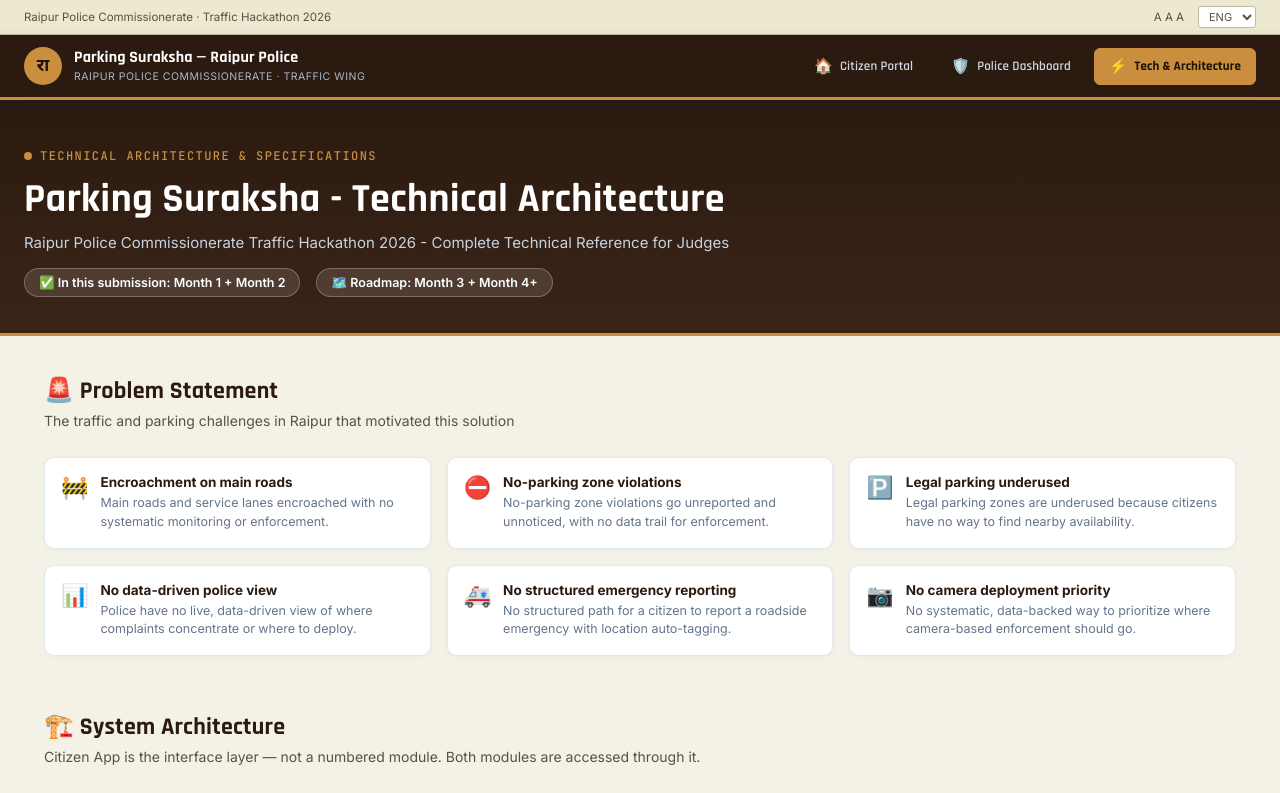
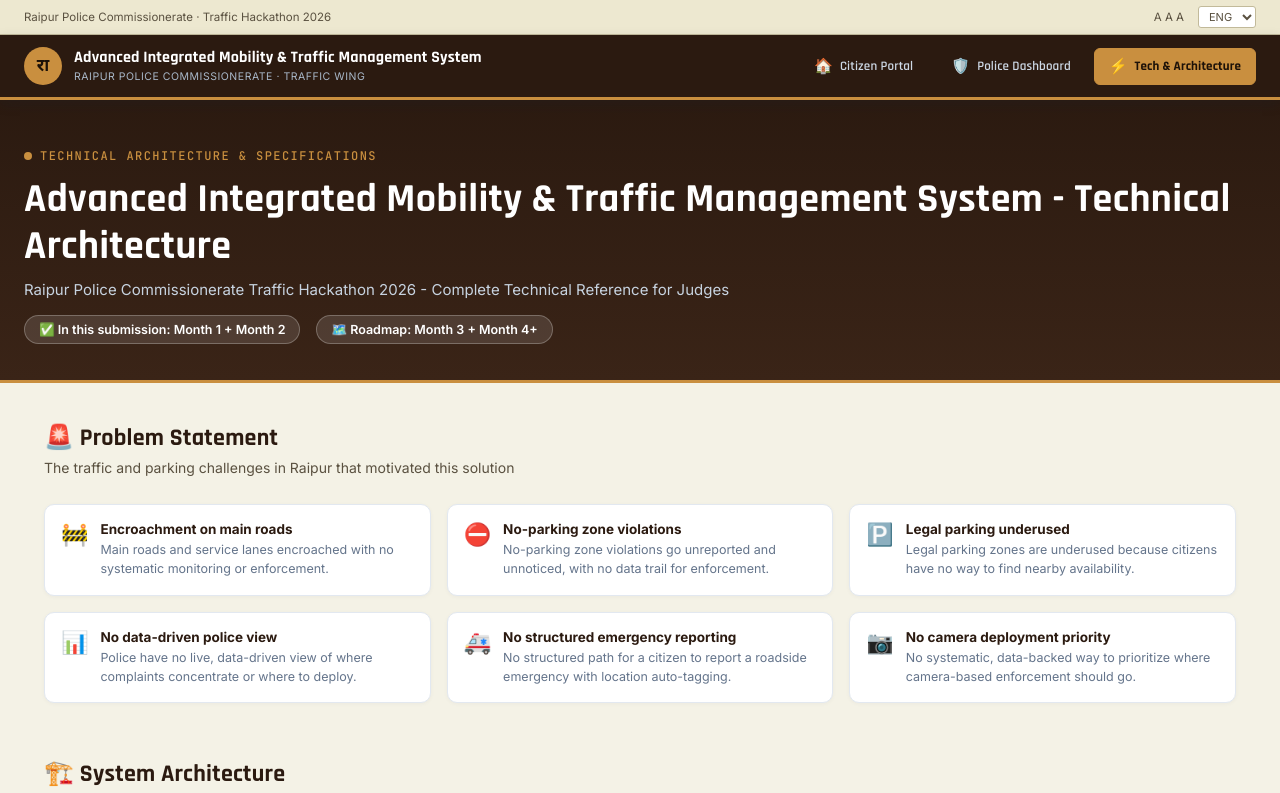
Before and after one commit to afzal-04/parking-system, a Next.js app: page /tech-functionality in a window 1280 px wide. Shown: the top 793 px of the page. Built offline with nearby package versions, Linux system fonts and the light colour scheme.

Commit message:
commit vhanges for title

```diff
--- a/app/layout.js
+++ b/app/layout.js
@@ -1,9 +1,9 @@
 import "./globals.css";
 
 export const metadata = {
-  title: "पार्किंग सुरक्षा | Raipur Traffic Police",
+  title: "Advanced Integrated Mobility & Traffic Management System | Raipur Police",
   description:
-    "Smart Parking Compliance & Reporting System — Raipur Police Commissionerate Traffic Hackathon",
+    "Advanced Integrated Mobility & Traffic Management System — Raipur Police Commissionerate Traffic Hackathon",
   other: {
     google: "notranslate",
   },
--- a/app/page.js
+++ b/app/page.js
@@ -378,8 +378,8 @@ function CitizenPortalContent() {
 
   const CITIZEN_NAV_TABS = [
     ["overview", lang === "hi" ? "मुख्य डैशबोर्ड" : "Citizen Dashboard", "📊"],
-    ["report", lang === "hi" ? "उल्लंघन शिकायत (मॉड्यूल 2)" : "Report Violation (Module 2)", "📝"],
-    ["parking", lang === "hi" ? "स्मार्ट पार्किंग खोजें (मॉड्यूल 1)" : "Find Parking (Module 1)", "🅿️"],
+    ["report", lang === "hi" ? "उल्लंघन शिकायत (मॉड्यूल 2)" : "Report Violation", "📝"],
+    ["parking", lang === "hi" ? "स्मार्ट पार्किंग खोजें (मॉड्यूल 1)" : "Find Parking", "🅿️"],
     ["traffic", lang === "hi" ? "लाइव ट्रैफिक मानचित्र" : "Live Traffic Map", "🚥"],
   ];
 
--- a/app/tech-functionality/page.js
+++ b/app/tech-functionality/page.js
@@ -14,7 +14,7 @@ export default function TechFunctionalityPage() {
         <div className={styles.heroInner}>
           <div className={styles.eyebrow}>Technical Architecture &amp; Specifications</div>
           <h1 className={styles.heroTitle}>
-            {lang === "hi" ? "पार्किंग सुरक्षा - तकनीकी कार्यप्रणाली" : "Parking Suraksha - Technical Architecture"}
+            {lang === "hi" ? "उन्नत एकीकृत गतिशीलता एवं यातायात प्रबंधन प्रणाली - तकनीकी कार्यप्रणाली" : "Advanced Integrated Mobility & Traffic Management System - Technical Architecture"}
           </h1>
           <p className={styles.heroSub}>
             {lang === "hi" ? "रायपुर पुलिस कमिश्नरेट ट्रैफिक हैकाथॉन 2026 - विस्तृत तकनीकी दस्तावेज़" : "Raipur Police Commissionerate Traffic Hackathon 2026 - Complete Technical Reference for Judges"}
```
Also changed, not shown: lib/i18n.js, 1 other file (tests, documents, lock files or other folders).
